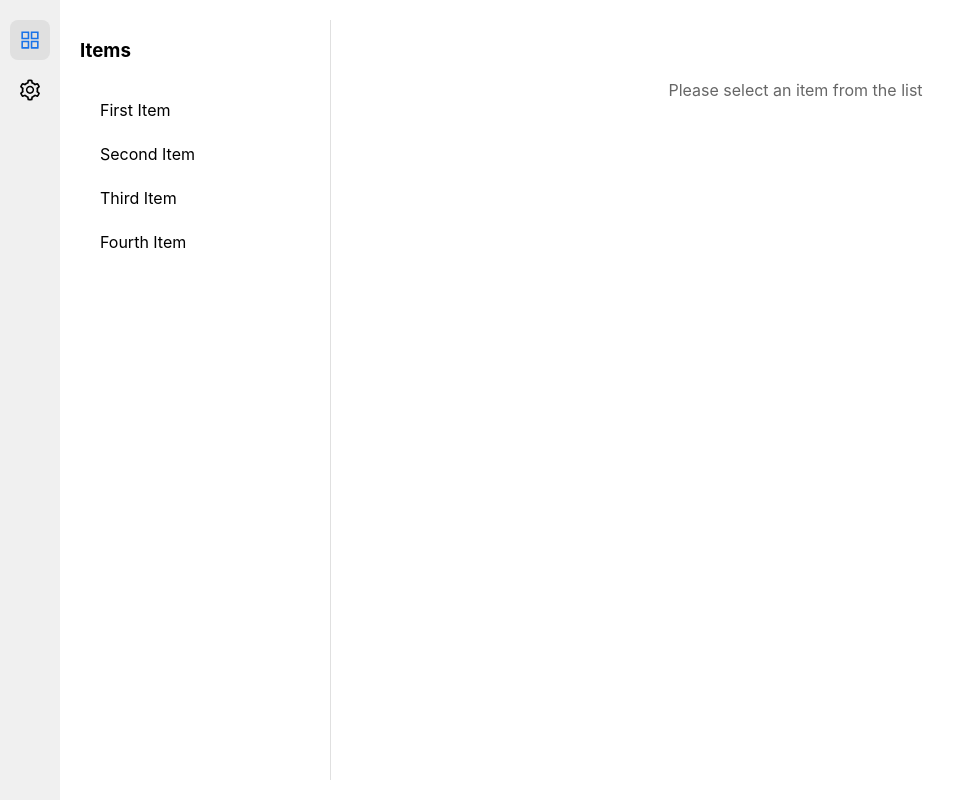
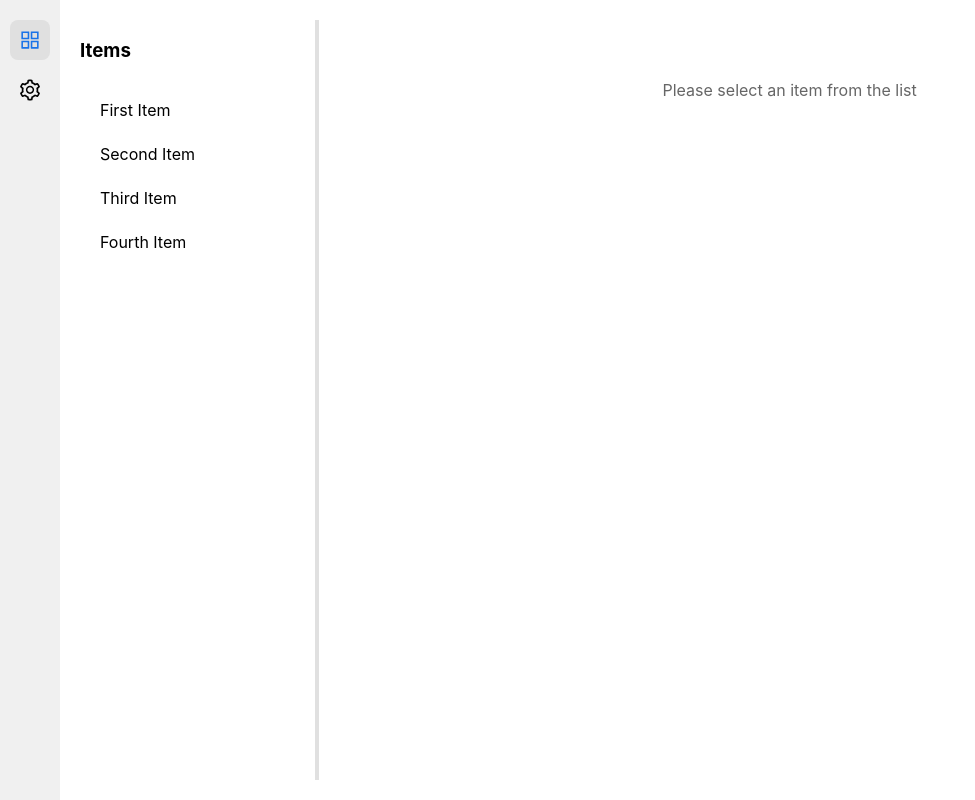
Before and after one commit to DamonDeng/NNCoreTech, a React (Create React App) app: page / in a window 1280 px wide. Shown: the whole page, without its empty margins (0-975 px from the left). Built offline with nearby package versions, Linux system fonts and the light colour scheme.

Commit message:
Add resizable panels to Basic page with min/max width constraints

```diff
--- a/package.json
+++ b/package.json
@@ -14,6 +14,7 @@
     "react": "^19.1.0",
     "react-dom": "^19.1.0",
     "react-icons": "^5.5.0",
+    "react-resizable-panels": "^2.1.7",
     "react-scripts": "5.0.1",
     "typescript": "^4.9.5",
     "web-vitals": "^2.1.4"
--- a/src/components/Basic.module.css
+++ b/src/components/Basic.module.css
@@ -3,3 +3,27 @@
   height: 100%;
   background-color: white;
 }
+
+.resizeHandle {
+  width: 4px;
+  background: transparent;
+  display: flex;
+  justify-content: center;
+  align-items: center;
+  cursor: col-resize;
+}
+
+.resizeBar {
+  width: 4px;
+  height: 100%;
+  background-color: #e0e0e0;
+  transition: background-color 0.2s;
+}
+
+.resizeHandle:hover .resizeBar {
+  background-color: #1a73e8;
+}
+
+.resizeHandle:active .resizeBar {
+  background-color: #1557b0;
+}
--- a/src/components/Basic.tsx
+++ b/src/components/Basic.tsx
@@ -3,6 +3,7 @@ import { Item } from '../types/Item'
 import { ItemList } from './ItemList'
 import { ItemDetail } from './ItemDetail'
 import styles from './Basic.module.css'
+import { Panel, PanelGroup, PanelResizeHandle } from 'react-resizable-panels'
 
 // Test data
 const testItems: Item[] = [
@@ -33,12 +34,21 @@ export function Basic() {
 
   return (
     <div className={styles.container}>
+      <PanelGroup direction="horizontal">
+        <Panel defaultSize={20} minSize={15} maxSize={40}>
           <ItemList
             items={testItems}
             onSelectItem={setSelectedItem}
             selectedId={selectedItem?.id || null}
           />
+        </Panel>
+        <PanelResizeHandle className={styles.resizeHandle}>
+          <div className={styles.resizeBar} />
+        </PanelResizeHandle>
+        <Panel>
           <ItemDetail item={selectedItem} />
+        </Panel>
+      </PanelGroup>
     </div>
   )
 }
--- a/src/components/ItemList.module.css
+++ b/src/components/ItemList.module.css
@@ -1,8 +1,7 @@
 .listContainer {
-  width: 250px;
-  border-right: 1px solid #e0e0e0;
   height: 100%;
   overflow-y: auto;
+  border-right: none;
 }
 
 .list {
```
Also changed, not shown: 1 other file (tests, documents, lock files or other folders). Lines whose indentation alone changed are shown as unchanged.
